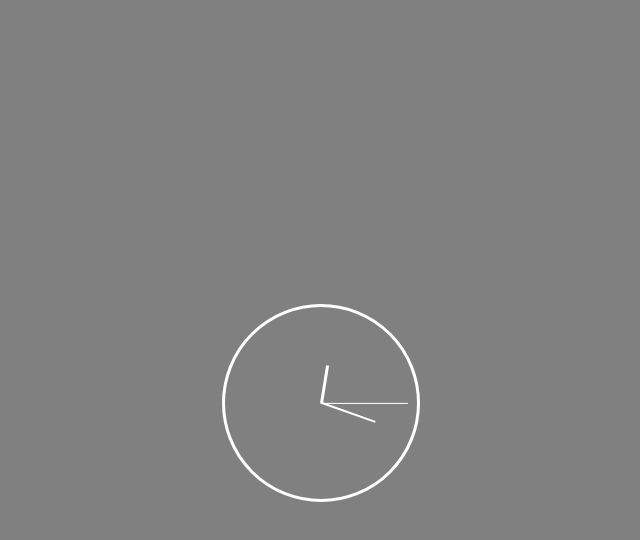
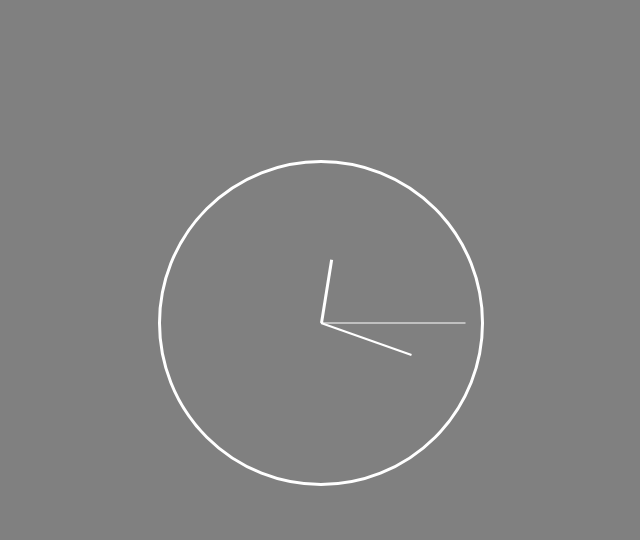
Before and after one commit to erasmospunk/4xpi, a plain HTML site: page index.html in a window 1280 px wide. Shown: the whole page, without its empty margins (322-962 px from the left). Drawn offline with nearby package versions, Linux system fonts and the light colour scheme.

Commit message:
styling changes

```diff
--- a/css/style.css
+++ b/css/style.css
@@ -5,9 +5,9 @@ body {
 .clock {
   text-align: center;
   position: absolute;
-  top: 50%; left: 50%;
-  width: 12rem; height: 12rem;
-  margin: -6rem 0 0 -6rem;
+  top: 40%; left: 50%;
+  width: 20rem; height: 20rem;
+  margin: -10rem 0 0 -10rem;
   border-radius: 50%;
   border: 0.2rem solid white;
   background-color: rgba(0, 0, 0, 0);
--- a/js/index.js
+++ b/js/index.js
@@ -15,9 +15,8 @@ function refreshClock() {
       degM = (startM + diff) / 3600 * 360,
       degH = (startH + diff) / 43200 * 360;
 
-  $('.hour').css(rotate(degH));
-  $('.minute').css(rotate(degM));
-
+$('.hour').css(rotate(degH));
+$('.minute').css(rotate(degM));
 $('.second').css(rotate(degS));
 
   setTimeout(refreshClock, updateInterval);
```
Also changed, not shown: index.html (+0 -15 lines).
